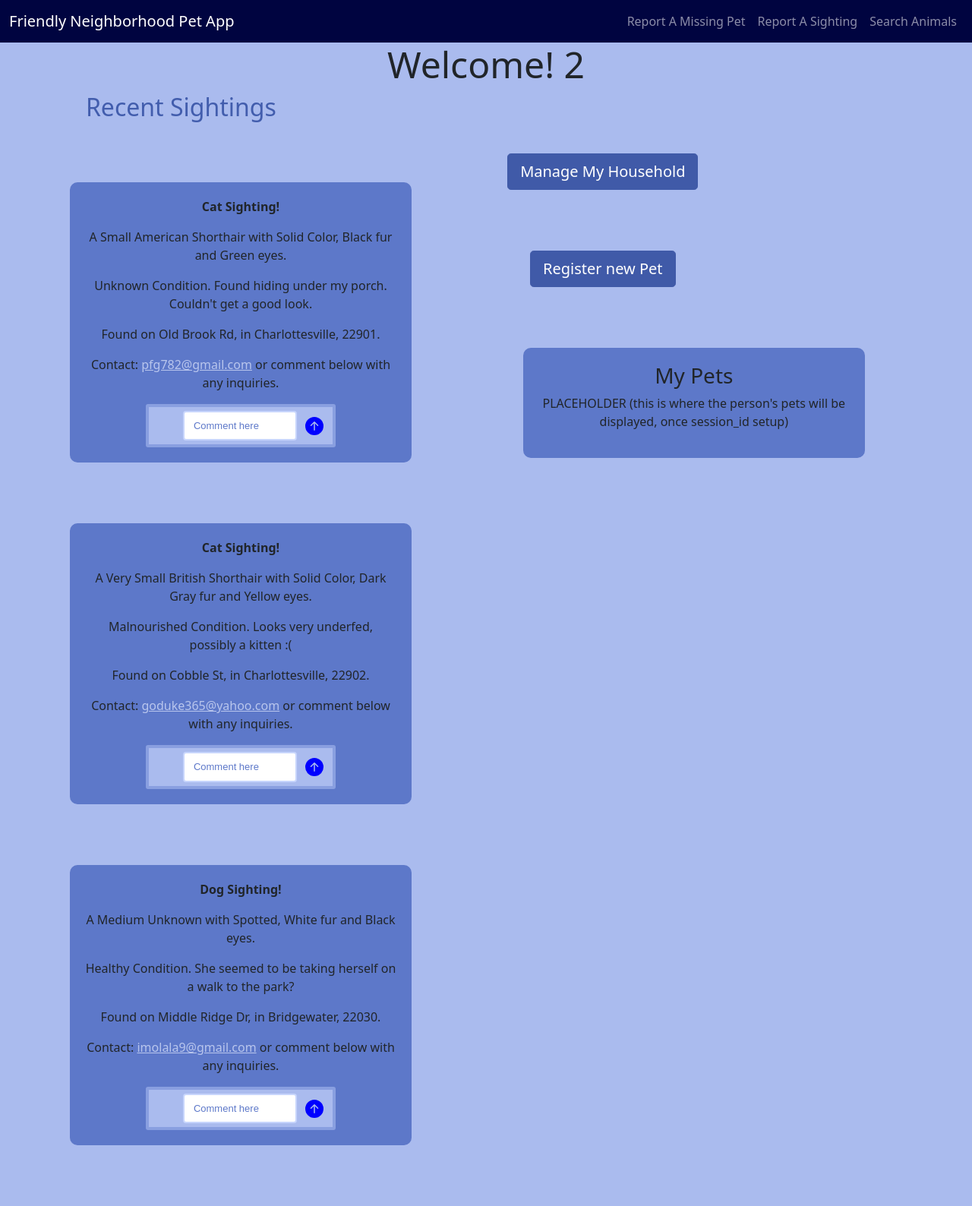
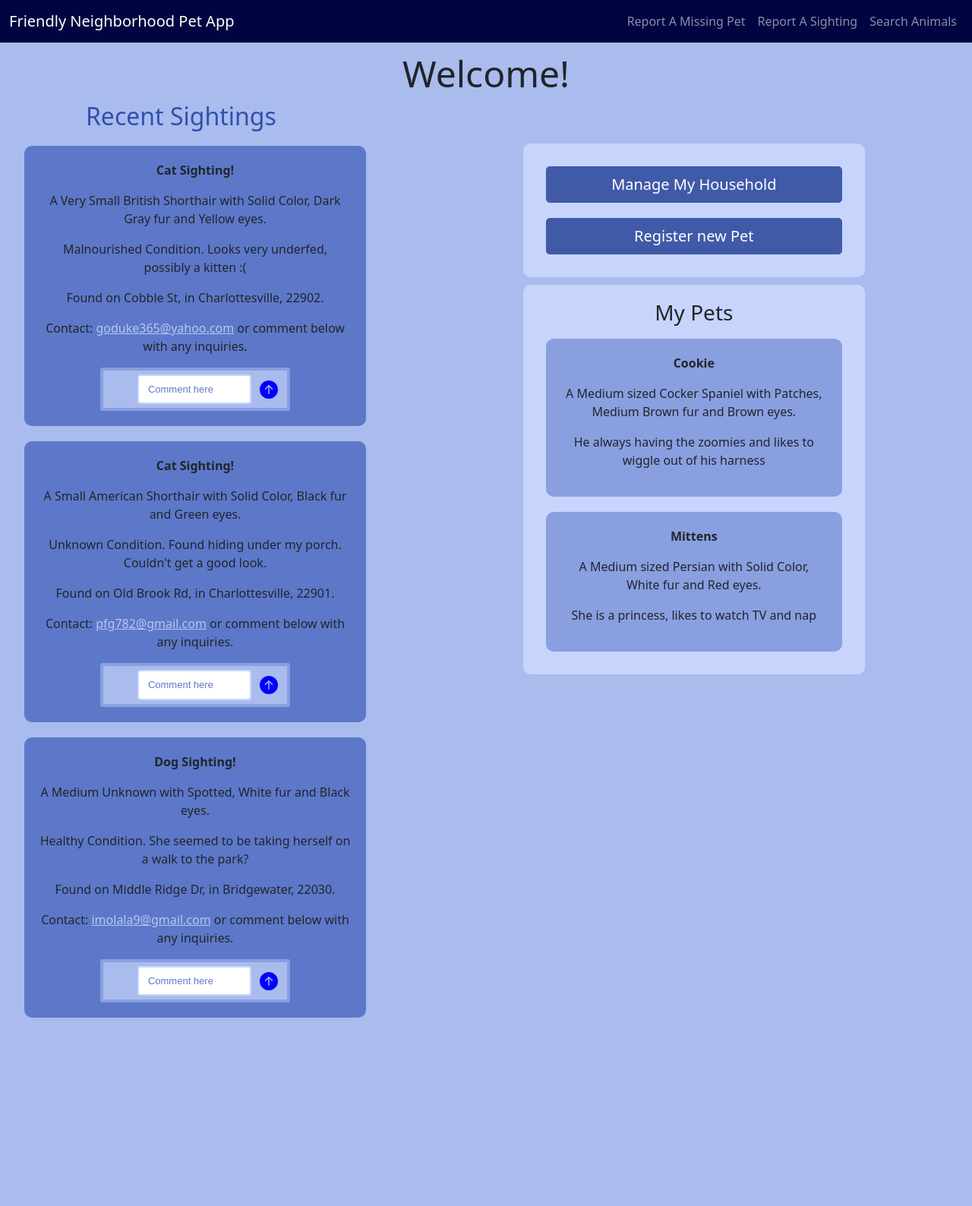
Before and after one commit to jelainhart/fnpa, a PHP site: page /cs4640/home.php in a window 1280 px wide. Shown: the whole page at 76% size. After the commit the page ends 1340 px from the top, so only its background shows below. Run offline with PHP 8.4, Linux system fonts and the light colour scheme; data comes from the database, SQL or seed files in the repository.

Commit message:
My Pets homepage

```diff
--- a/db-home.php
+++ b/db-home.php
@@ -34,8 +34,7 @@
 function getMyPets($person_id)
 {
     global $db;
-   $query = "SELECT nickname, species, breed, fur_color, fur_pattern, eye_color, pet_size, additional_description FROM pets NATURAL JOIN owns NATURAL JOIN is_part_of NATURAL JOIN people where person_id=:person_id;";
-
+   $query = "SELECT pets.nickname, animal.species, animal.breed, animal.fur_color, animal.fur_pattern, animal.eye_color, animal.pet_size, animal.additional_description FROM `pets` JOIN animal ON animal.animal_id=pets.animal_id JOIN owns ON animal.animal_id=owns.animal_id JOIN is_part_of ON owns.household_id = is_part_of.household_id JOIN people on people.person_id = is_part_of.person_id where people.person_id=:person_id;";
    $statement = $db->prepare($query); //compile
 
    $statement->bindValue(':person_id', $person_id);
--- a/home.php
+++ b/home.php
@@ -2,11 +2,16 @@
 require("connect-db.php"); //include("connect-db.php"); start db server if wa
 require("db-home.php");
 
+//<!--------------------------- Session ID CURRENTLY HARDCODED ------------------>
 session_start();
 $_SESSION["person_id"] = "2"
 ?>
 
 <?php
+
+$myPets = getMyPets($_SESSION["person_id"]);
+//var_dump($myPets);
+
 if ($_SERVER['REQUEST_METHOD'] == 'POST')   // GET
 {
   if (!empty($_POST['commentBtn']))    // $_GET['....']
@@ -56,20 +61,18 @@
 
   <?php include('header.html') ?>
   <div class="container">
-    <h1 style="
-  font-size: 300%">Welcome! <?php
-echo  $_SESSION["person_id"] ;?> </h1>
+    <h1 style="margin-top:12px; font-size: 300%">Welcome! </h1>
   </div>
 
   <div class="container-fluid">
         <div class="row">
             <div class="col-md-6 ">
                 <!-- Left half of the screen -->
-                <h2 style="margin-left:100px; color:#425dad;" class=" text-center">Recent Sightings</h2>
+                <h2 style=" margin-left:100px; color:#3250ab;" class=" text-center">Recent Sightings</h2>
 
                 <?php foreach ($recentSightings as $rs): ?>
 
-                  <div class="card" style="width: 450px; margin: 80px; text-align: center; padding:20px; background-color:#5d78c9;border:7px ; border-radius:10px;">
+                  <div class="card" style="width: 450px; margin: 20px; text-align: center; padding:20px; background-color:#5d78c9;border:7px ; border-radius:10px;">
                     <p><b><?php echo $rs['species']; ?> Sighting!</b></p>
                     <p>A <?php echo $rs['pet_size']; ?> <?php echo $rs['breed']; ?> with <?php echo $rs['fur_pattern']; ?>, <?php echo $rs['fur_color']; ?> fur and <?php echo $rs['eye_color']; ?> eyes.</p>
                     <p><?php echo $rs['pet_condition']; ?> Condition. <?php echo $rs['additional_description']; ?></p>
@@ -95,18 +98,25 @@
             </div>
             <div class="col-md-6" >
                 <!-- Right half of the screen with button -->
-                <div class="button-container" style="width:650px; margin: 80px; align: center;  ">
-                  <a href="addpet.php" class="btn btn-lg">Manage My Household</a>
+                <div class="card" style="width: 450px; margin-top:55px;margin-left:300px; text-align: center; padding:20px; background-color:#c7d5fc;border:7px #5d78c9; border-radius:10px;">
+
+                  <a href="household.php" style="margin:10px;" class="btn btn-lg">Manage My Household</a>
+
+
+
+                  <a href="addpet.php" style="margin:10px;" class="btn btn-lg">Register new Pet</a>
+
                 </div>
 
-
-                <div class="button-container" style="width: 650px; margin: 80px; text-align: center;  ">
-                  <a href="addpet.php" class="btn btn-lg">Register new Pet</a>
-                </div>
-
-                <div class="card" style="width: 450px; margin-left:300px; text-align: center; padding:20px; background-color:#5d78c9;border:7px ; border-radius:10px;">
+                <div class="card" style="width: 450px; margin-top: 10px; margin-left:300px; text-align: center; padding:20px; background-color:#c7d5fc;border:7px #5d78c9; border-radius:10px;">
                 <h3> My Pets </h3>
-                  <p>PLACEHOLDER (this is where the person's pets will be displayed, once session_id setup) </p> <!-- code like getPets function for reportmissing -->
+                <?php foreach ($myPets as $mp): ?>
+                  <div class="card" style="width: 390px; padding:20px; background-color:#899fe0;text-align: center; border:7px ; border-radius:10px;">
+                    <p><b><?php echo $mp['nickname']; ?> </b></p>
+                    <p>A <?php echo $mp['pet_size']; ?> sized <?php echo $mp['breed']; ?> with <?php echo $mp['fur_pattern']; ?>, <?php echo $mp['fur_color']; ?> fur and <?php echo $mp['eye_color']; ?> eyes.</p>
+                    <p><?php echo $mp['additional_description']; ?> </p>
+                  </div>
+                <?php endforeach; ?>
                 </div>
 
              </div>
```
Also changed, not shown: household.php (added, +31 -0 lines).
